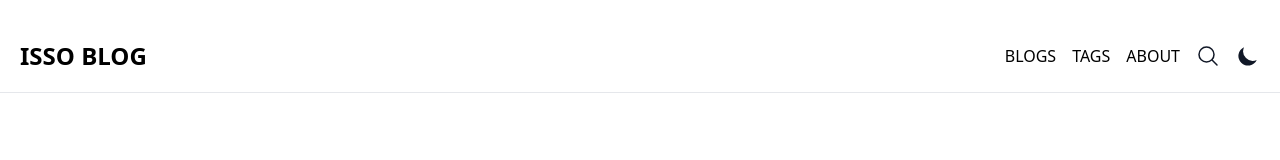
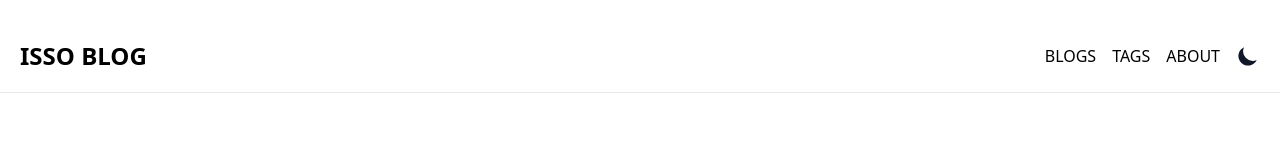
Before and after one commit to isso-719/isso.cc, a Next.js app: page / in a window 1280 px wide. Shown: the top 160 px of the page. Built offline with nearby package versions, Linux system fonts and the light colour scheme.

Commit message:
disable search button

```diff
--- a/app/components/navigation.tsx
+++ b/app/components/navigation.tsx
@@ -18,13 +18,13 @@ const Navigation = () => {
                         <Link href="/tags" className="hidden sm:block">TAGS</Link>
                         <Link href="/about" className="hidden sm:block">ABOUT</Link>
                         {/* TODO: algolia search */}
-                        <button>
-                            <svg xmlns="http://www.w3.org/2000/svg" fill="none" viewBox="0 0 24 24" strokeWidth="1.5"
-                                 stroke="currentColor" className="h-6 w-6 text-gray-900 dark:text-gray-100">
-                                <path strokeLinecap="round" strokeLinejoin="round"
-                                      d="M21 21l-5.197-5.197m0 0A7.5 7.5 0 105.196 5.196a7.5 7.5 0 0010.607 10.607z"></path>
-                            </svg>
-                        </button>
+                        {/*<button>*/}
+                        {/*    <svg xmlns="http://www.w3.org/2000/svg" fill="none" viewBox="0 0 24 24" strokeWidth="1.5"*/}
+                        {/*         stroke="currentColor" className="h-6 w-6 text-gray-900 dark:text-gray-100">*/}
+                        {/*        <path strokeLinecap="round" strokeLinejoin="round"*/}
+                        {/*              d="M21 21l-5.197-5.197m0 0A7.5 7.5 0 105.196 5.196a7.5 7.5 0 0010.607 10.607z"></path>*/}
+                        {/*    </svg>*/}
+                        {/*</button>*/}
                         <SwitchThemeBtn/>
                         <div className="sm:hidden">
                             <button type="button"
```
